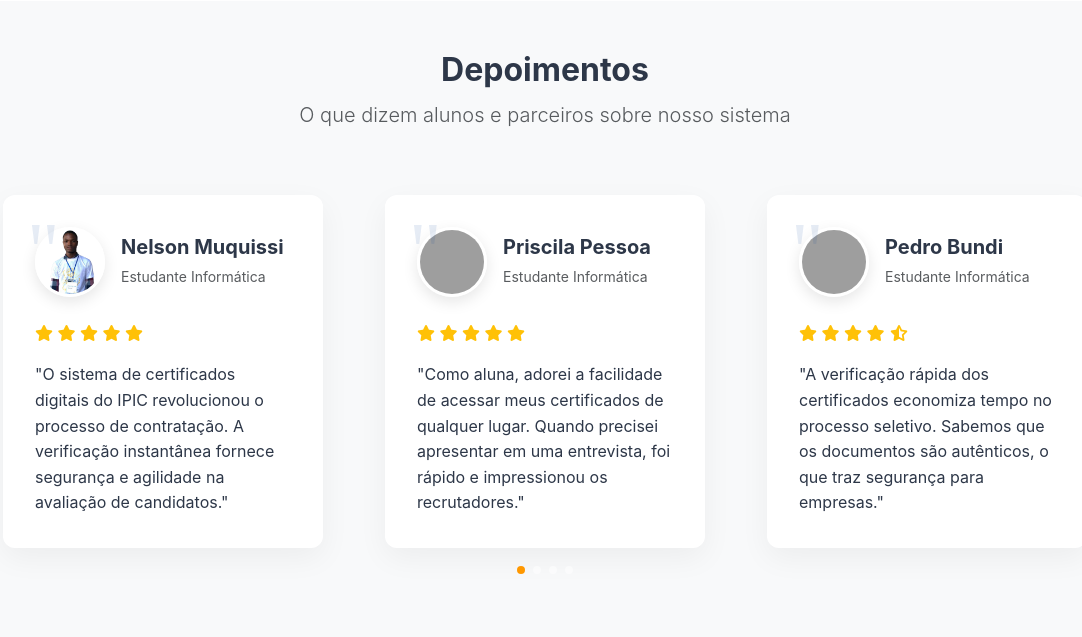
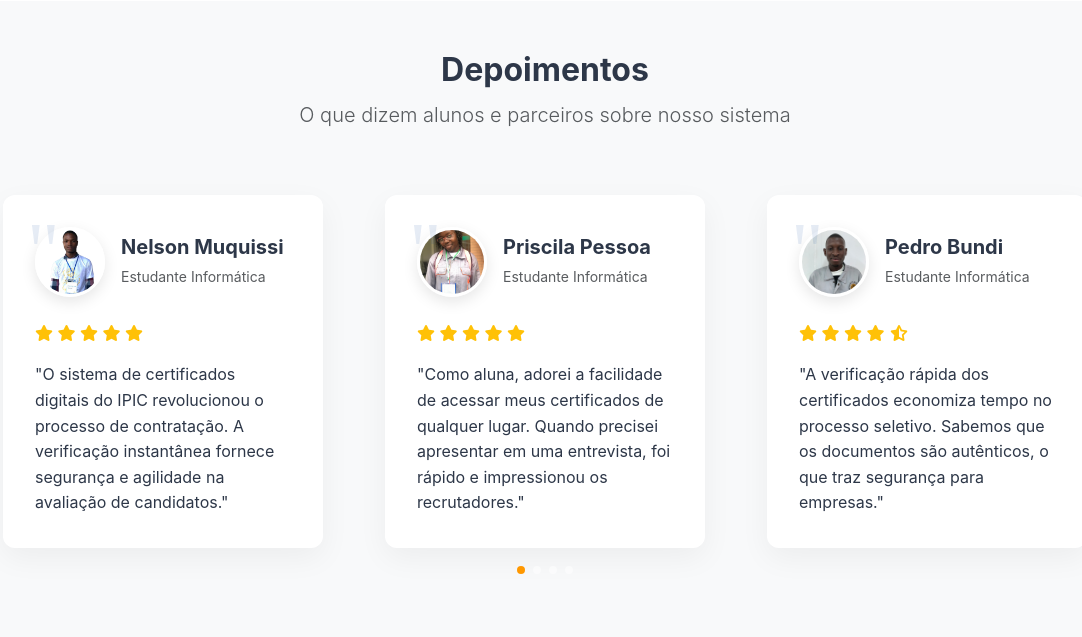
Before and after one commit to NelsonMuquissi/certificados_platform, a Django app: page / in a window 1280 px wide. Shown: the part 3685-4322 px from the top of the page, without its empty margins (95-1177 px from the left). Run offline with Django 5.2, Linux system fonts and the light colour scheme; grey boxes are pictures that could not be loaded.

Commit message:
add image in timotials in home

```diff
--- a/certificados/templates/index.html
+++ b/certificados/templates/index.html
@@ -458,7 +458,7 @@
                     <div class="swiper-slide">
                         <div class="testimonial-card">
                             <div class="d-flex align-items-center mb-4">
-                                <img src="{% static 'img/testimonial2.jpg' %}" class="testimonial-img me-3" alt="Depoimento">
+                                <img src="{% static 'img/depoimento/pris.jpeg' %}" class="testimonial-img me-3" alt="Depoimento">
                                 <div>
                                     <h5 class="mb-1">Priscila Pessoa</h5>
                                     <small class="text-muted">Estudante Informática</small>
@@ -478,7 +478,7 @@
                     <div class="swiper-slide">
                         <div class="testimonial-card">
                             <div class="d-flex align-items-center mb-4">
-                                <img src="{% static 'img/t.jpg' %}" class="testimonial-img me-3" alt="Depoimento">
+                                <img src="{% static 'img/depoimento/bundi.jpeg' %}" class="testimonial-img me-3" alt="Depoimento">
                                 <div>
                                     <h5 class="mb-1">Pedro Bundi</h5>
                                     <small class="text-muted">Estudante Informática</small>
@@ -498,7 +498,7 @@
                     <div class="swiper-slide">
                         <div class="testimonial-card">
                             <div class="d-flex align-items-center mb-4">
-                                <img src="{% static 'img/.jpg' %}" class="testimonial-img me-3" alt="Depoimento">
+                                <img src="{% static 'img/ipiz.png' %}" class="testimonial-img me-3" alt="Depoimento">
                                 <div>
                                     <h5 class="mb-1">Joana Francisco</h5>
                                     <small class="text-muted">Directora Geral</small>
```
Also changed, not shown: static/img/depoimento/bundi.jpeg (added), static/img/depoimento/pris.jpeg (added).
